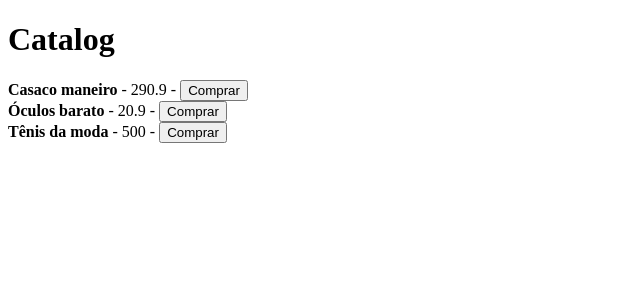
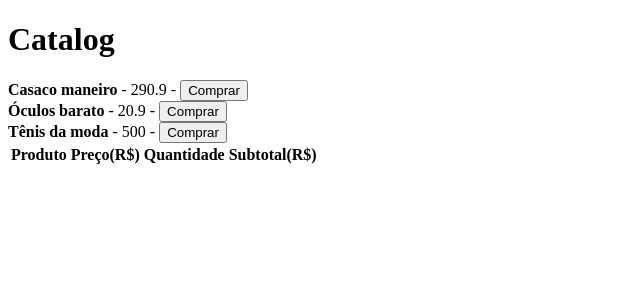
Before and after one commit to MayronSouza/redux-ms, a React (Create React App) app: page / in a window 1280 px wide. Shown: the top 300 px of the page, without its empty margins (0-640 px from the left). Built offline with nearby package versions, Linux system fonts and the light colour scheme; data requests are answered from the project's data file.

Commit message:
Inserimos um switch/case no reducer de Cart para observar o type da action. Inserimos tambem IState como tipagem para poder listar os item adicionados na page Cart

```diff
--- a/src/App.tsx
+++ b/src/App.tsx
@@ -4,11 +4,13 @@ import { Provider } from 'react-redux';
 import store from './store';
 
 import Catalog from './components/Catalog';
+import Cart from './pages/Cart';
 
 const App: React.FC = () => {
   return (
     <Provider store={store}>
       <Catalog />
+      <Cart />
     </Provider>
   );
 };
--- a/src/modules/Cart/action.ts
+++ b/src/modules/Cart/action.ts
@@ -1,6 +1,6 @@
 import { IProduct } from './types';
 
-interface IProductToCart {
+export interface IProductToCart {
   type: string;
   payload: {};
 }
--- a/src/modules/Cart/reducer.ts
+++ b/src/modules/Cart/reducer.ts
@@ -1,15 +1,25 @@
-import { Reducer } from 'react';
+import { Reducer } from 'redux';
+
 import { ICartState } from './types';
 
 const INITIAL_STATE: ICartState = {
-  item: [],
+  items: [],
 };
 
-const cart: Reducer<ICartState, () => {}> = (state, action) => {
-  console.log('State => ', state);
-  console.log('Action => ', action);
+const cart: Reducer<ICartState> = (state = INITIAL_STATE, action) => {
+  switch (action.type) {
+    case 'ADD_PRODUCT_TO_CART': {
+      const { product } = action.payload;
 
-  return INITIAL_STATE;
+      return {
+        ...state,
+        items: [...state.items, { product, quantity: 1 }],
+      };
+    }
+    default: {
+      return state;
+    }
+  }
 };
 
 export default cart;
--- a/src/modules/Cart/types.ts
+++ b/src/modules/Cart/types.ts
@@ -5,10 +5,10 @@ export interface IProduct {
 }
 
 export interface ICartItem {
-  products: {};
+  product: IProduct;
   quantity: number;
 }
 
 export interface ICartState {
-  item: ICartItem[];
+  items: ICartItem[];
 }
--- /dev/null
+++ b/src/pages/Cart/index.tsx
@@ -0,0 +1,33 @@
+import React from 'react';
+import { useSelector } from 'react-redux';
+import { ICartItem } from '../../modules/Cart/types';
+import { IState } from '../../store';
+
+const Cart: React.FC = () => {
+  const cart = useSelector<IState, ICartItem[]>(state => state.cart.items);
+
+  return (
+    <table>
+      <thead>
+        <tr>
+          <th>Produto</th>
+          <th>Preço(R$)</th>
+          <th>Quantidade</th>
+          <th>Subtotal(R$)</th>
+        </tr>
+      </thead>
+      <tbody>
+        {cart.map(item => (
+          <tr key={item.product.id}>
+            <td>{item.product.title}</td>
+            <td>{item.product.price.toFixed(2)}</td>
+            <td>{item.quantity}</td>
+            <td>{(item.product.price * item.quantity).toFixed(2)}</td>
+          </tr>
+        ))}
+      </tbody>
+    </table>
+  );
+};
+
+export default Cart;
--- a/src/store/index.ts
+++ b/src/store/index.ts
@@ -1,6 +1,11 @@
 import { createStore } from 'redux';
+import { ICartState } from '../modules/Cart/types';
 
 import rootReducers from '../modules/rootReducers';
+
+export interface IState {
+  cart: ICartState;
+}
 
 const store = createStore(rootReducers);
 
```
Also changed, not shown: src/pages/Dashboard/index.tsx (added, +9 -0 lines), .eslintrc.json, 1 other file (tests, documents, lock files or other folders).
